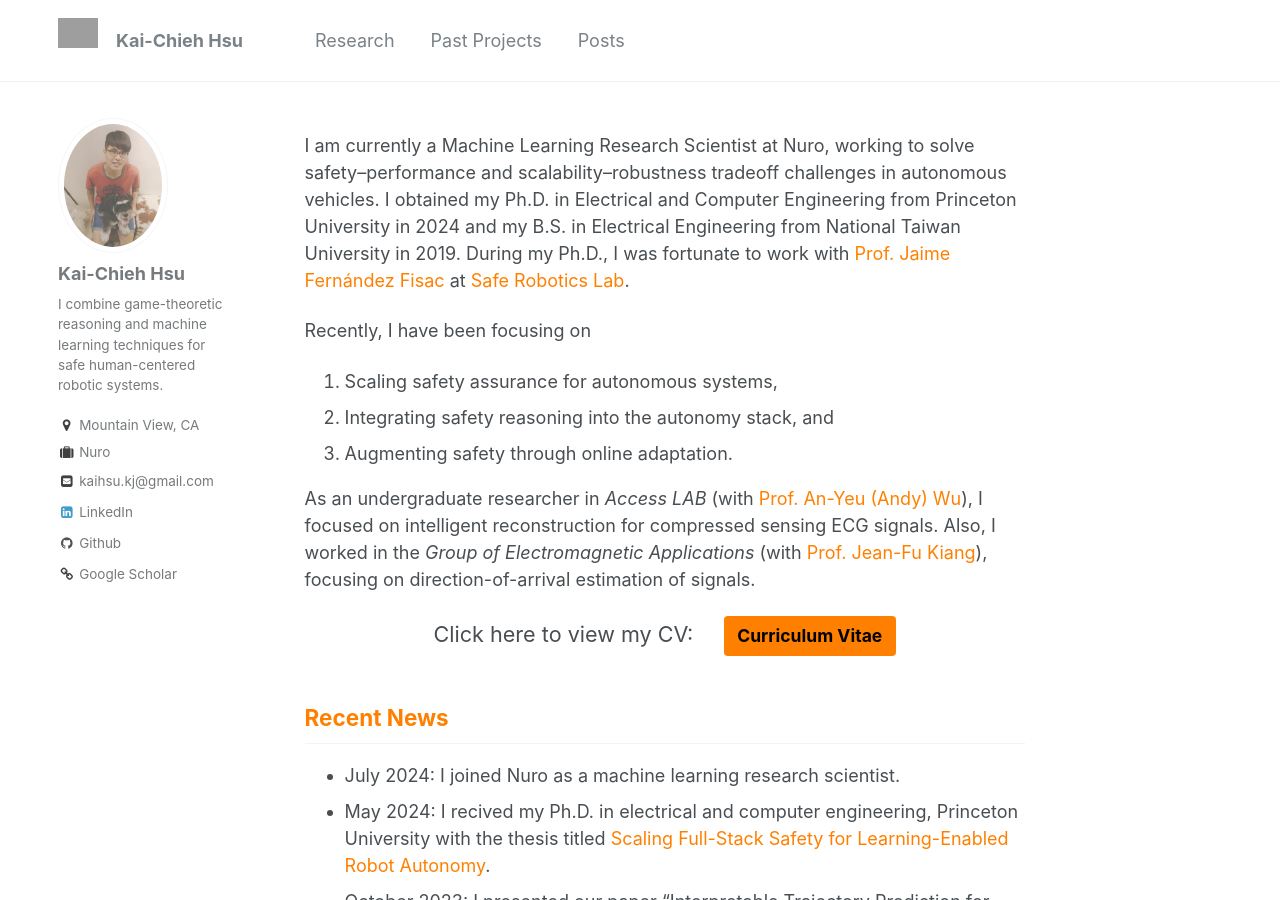
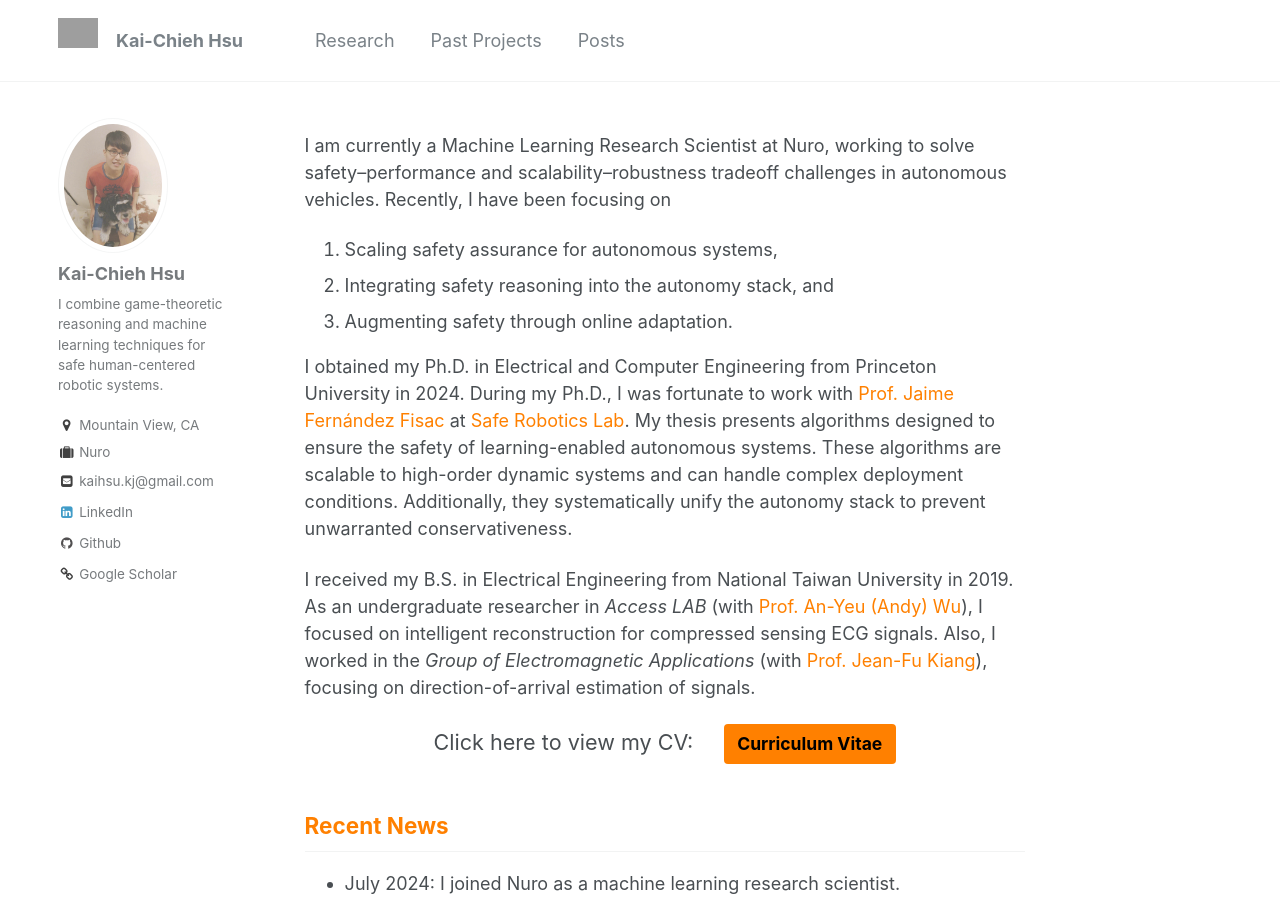
Before and after one commit to kaichiehhsu/kaichiehhsu.github.io, a Jekyll site: the page built from _pages/about.md, in a window 1280 px wide and 900 px high. Built offline with Jekyll 4.4.1, drawn with Linux system fonts in a browser that asks for light colours.

Commit message:
update about

```diff
--- a/_pages/about.md
+++ b/_pages/about.md
@@ -6,8 +6,15 @@ author_profile: true
 ---
 
 I am currently a Machine Learning Research Scientist at Nuro, working to solve safety–performance and scalability–robustness tradeoff challenges in autonomous vehicles.
-I obtained my Ph.D. in Electrical and Computer Engineering from Princeton University in 2024 and my B.S. in Electrical Engineering from National Taiwan University in 2019.
+Recently, I have been focusing on
+1. Scaling safety assurance for autonomous systems,
+2. Integrating safety reasoning into the autonomy stack, and
+3. Augmenting safety through online adaptation.
+
+
+I obtained my Ph.D. in Electrical and Computer Engineering from Princeton University in 2024.
 During my Ph.D., I was fortunate to work with <a href="https://ece.princeton.edu/people/jaime-fernandez-fisac" style="color: rgb(255, 128, 0)"><span>Prof. Jaime Fernández Fisac</span></a> at <a href="https://saferobotics.princeton.edu/" style="color: rgb(255, 128, 0)"><span>Safe Robotics Lab</span></a>.
+My thesis presents algorithms designed to ensure the safety of learning-enabled autonomous systems. These algorithms are scalable to high-order dynamic systems and can handle complex deployment conditions. Additionally, they systematically unify the autonomy stack to prevent unwarranted conservativeness.
 
 <!-- <center>
 <span style="font-size:16pt; color:#ff8000">
@@ -17,15 +24,12 @@ I am in the job market! Please feel free to reach out if you think I would be a
 
 <!-- <br> -->
 
-Recently, I have been focusing on
-1. Scaling safety assurance for autonomous systems,
-2. Integrating safety reasoning into the autonomy stack, and
-3. Augmenting safety through online adaptation.
 
 <!-- 1. how to let learning-based autonomy safely operate in uncertain and unforeseen environments, especially safe exploration and bridging the sim2real gap.
 2. how to develop safe and efficient autonomy stack, especially prediction-planning intergration and interpretable lens into the stack.
 3. how to use game-theoretic reasoning for human intent inference and multiagent planning. -->
 
+I received my B.S. in Electrical Engineering from National Taiwan University in 2019.
 As an undergraduate researcher in *Access LAB* (with <a href="http://access.ee.ntu.edu.tw/" style="color: rgb(255, 128, 0)">Prof. An-Yeu (Andy) Wu</a>), I focused on intelligent reconstruction for compressed sensing ECG signals.
 Also, I worked in the *Group of Electromagnetic Applications* (with <a href="http://cc.ee.ntu.edu.tw/~jfkiang/" style="color: rgb(255, 128, 0)">Prof. Jean-Fu Kiang</a>), focusing on direction-of-arrival estimation of signals.
 
```
